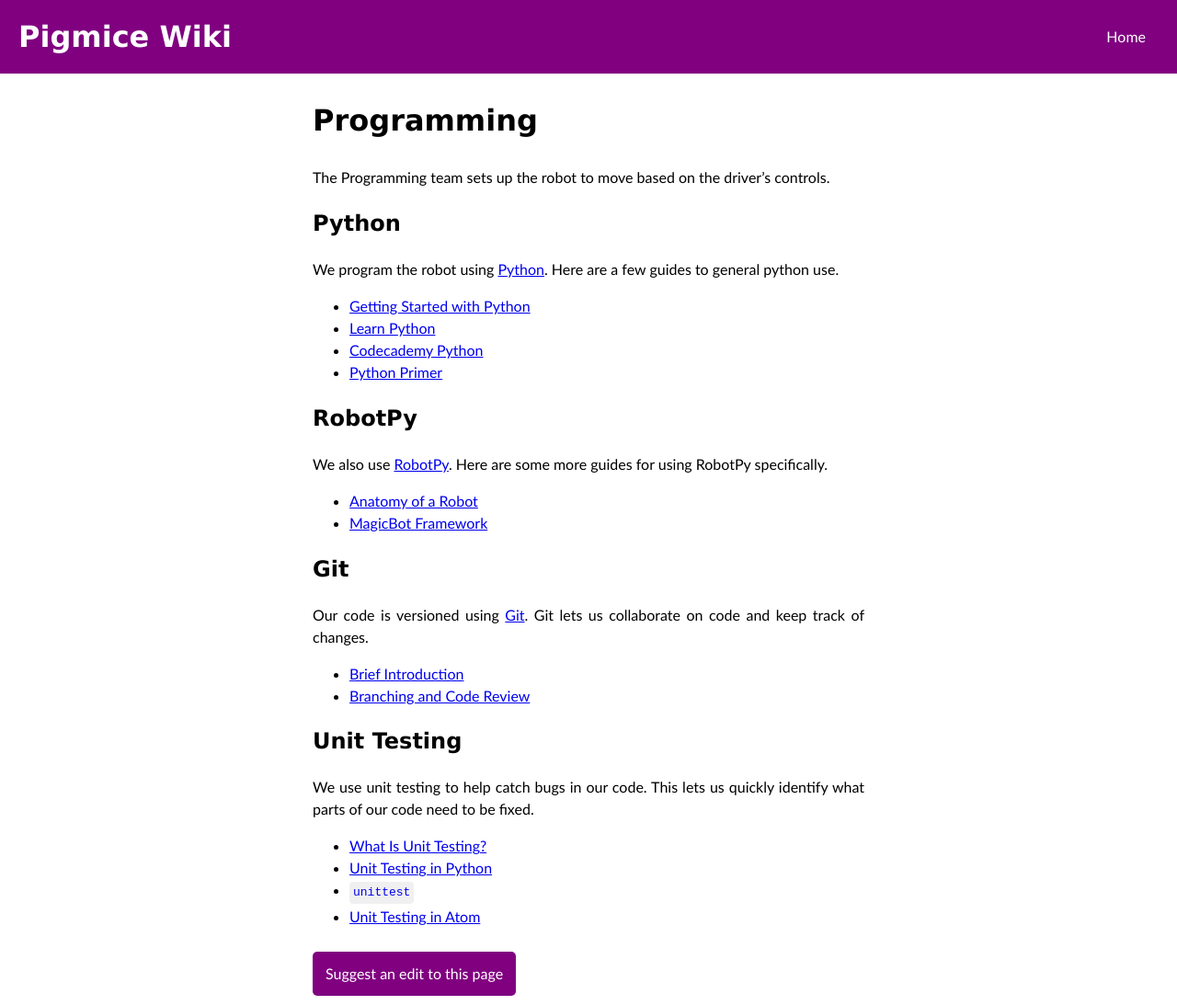
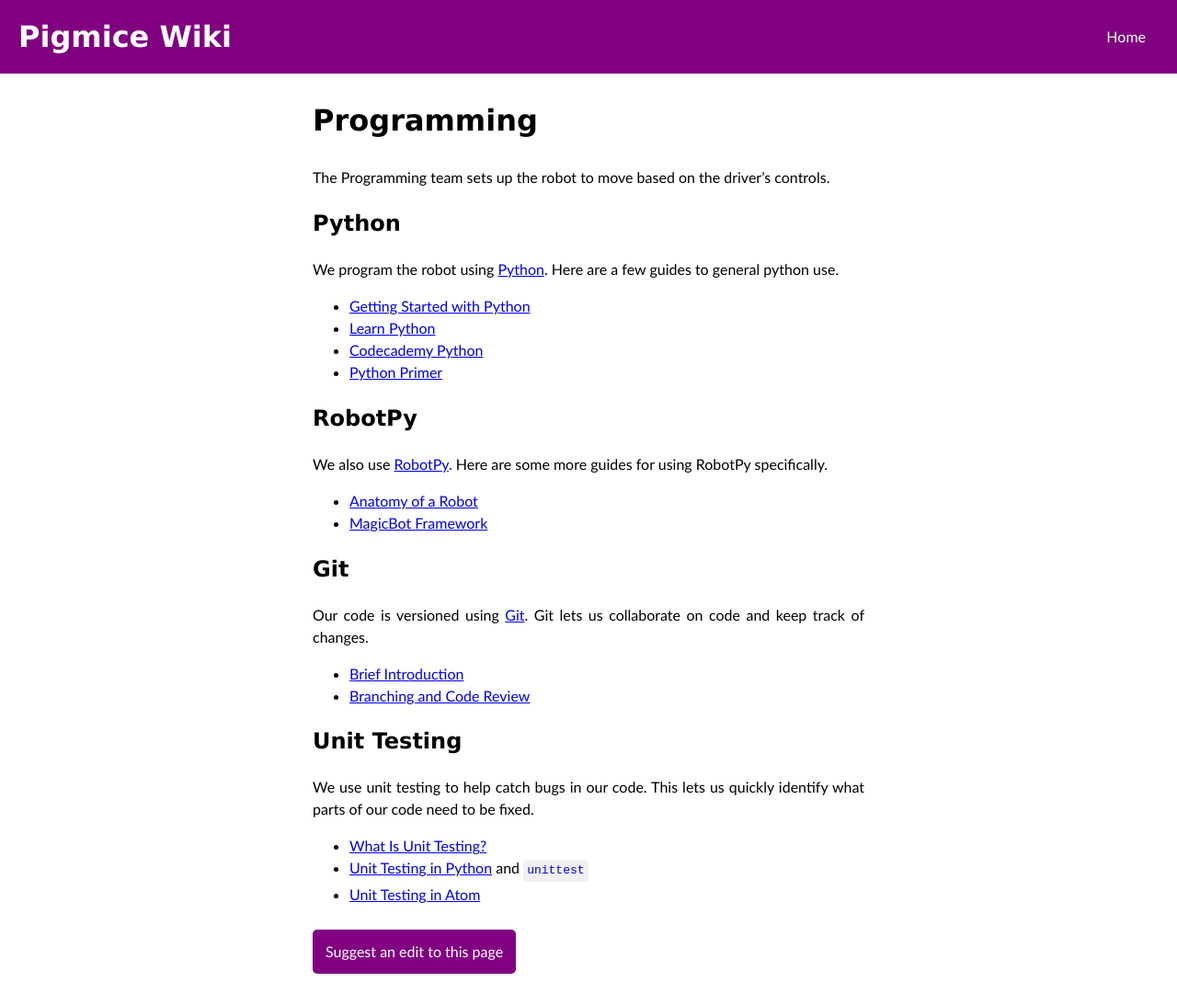
Before and after one commit to Pigmice2733/wiki, a Jekyll site: the page built from programming/index.md, in a window 1280 px wide. Shown: the whole page at 92% size. Built offline with Jekyll 4.4.1, drawn with Linux system fonts in a browser that asks for light colours; our own code applies the rules of GitHub Pages for plain Markdown files; after the commit the page ends 1069 px from its top, so only the background shows below that.

Commit message:
Update index.md

```diff
--- a/programming/index.md
+++ b/programming/index.md
@@ -26,6 +26,5 @@ Our code is versioned using [Git](https://git-scm.com/). Git lets us collaborate
 We use unit testing to help catch bugs in our code. This lets us quickly identify what parts of our code need to be fixed.
 
 - [What Is Unit Testing?](https://code.tutsplus.com/articles/the-beginners-guide-to-unit-testing-what-is-unit-testing--wp-25728)
-- [Unit Testing in Python](https://jeffknupp.com/blog/2013/12/09/improve-your-python-understanding-unit-testing/)
-- [`unittest`](https://docs.python.org/3/library/unittest.html)
-- [Unit Testing in Atom](unit-testing-in-atom)
+- [Unit Testing in Python](https://jeffknupp.com/blog/2013/12/09/improve-your-python-understanding-unit-testing/) and [`unittest`](https://docs.python.org/3/library/unittest.html)
+- [Unit Testing in Atom](unit-testing-in-atom.html)
```
